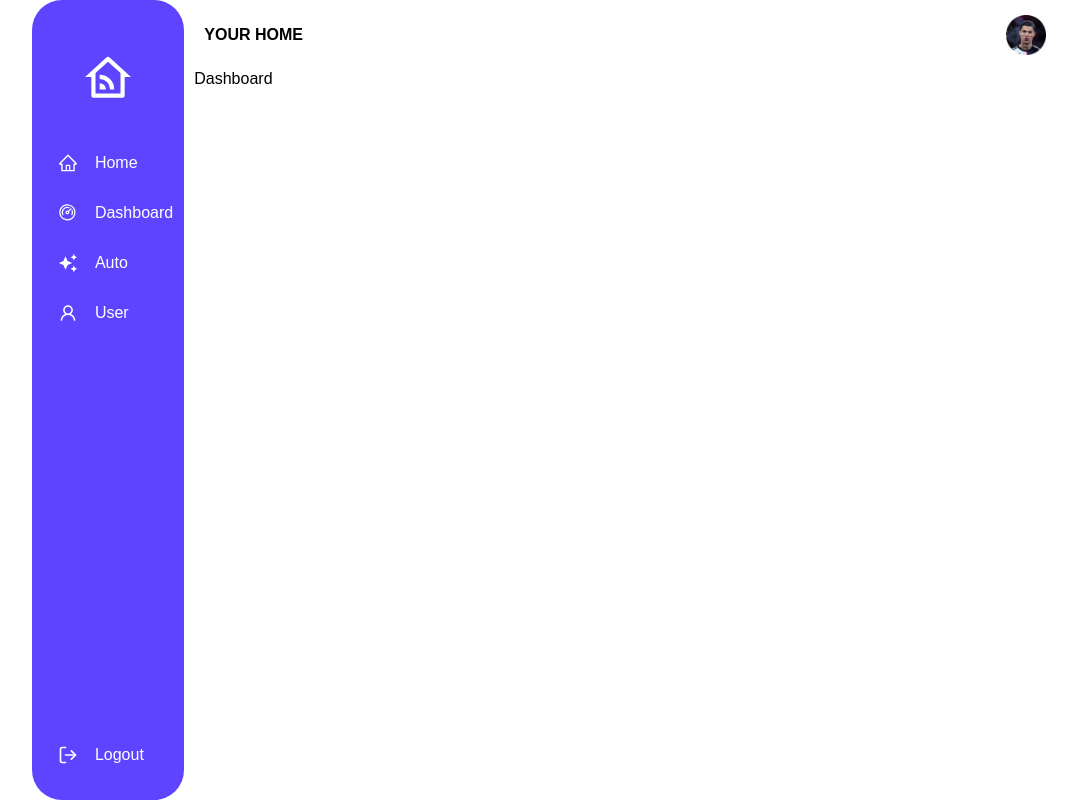
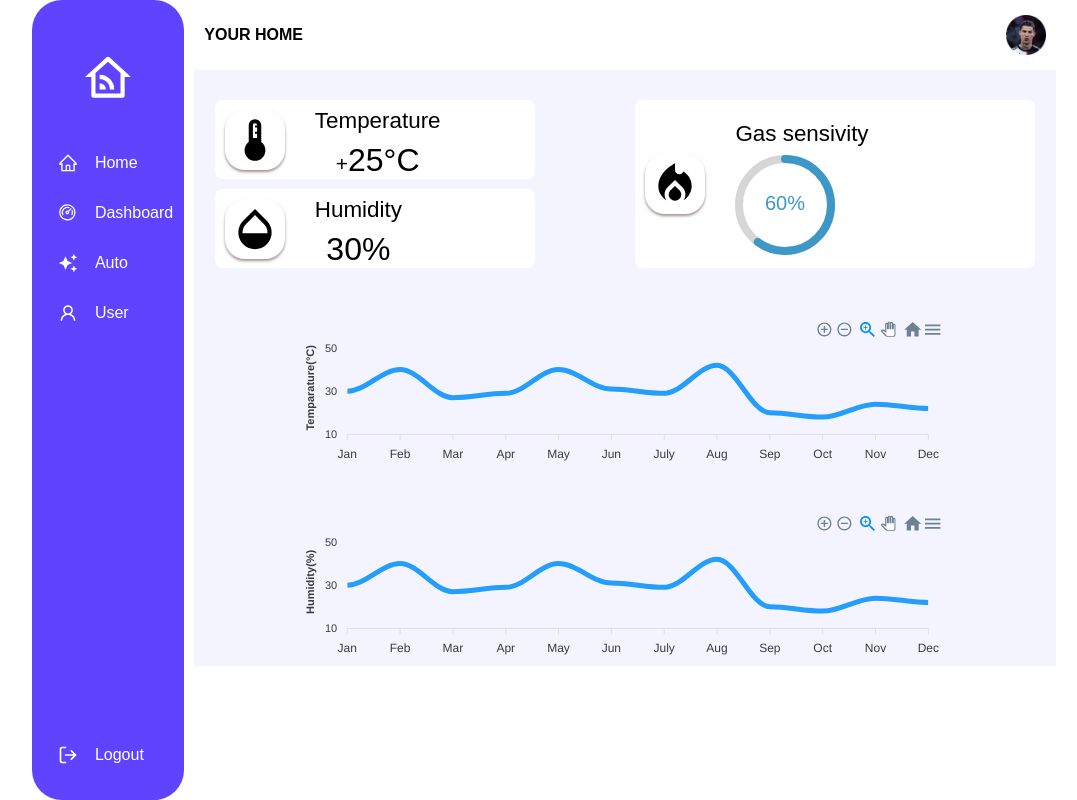
Before and after one commit to coddyOcat/smarthome-iotgateway, a React (Create React App) app: page /dashboard in a window 1280 px wide. Shown: the whole page, without its empty margins (96-1173 px from the left). Built offline with nearby package versions, Linux system fonts and the light colour scheme.

Commit message:
Dashboard and Mode

```diff
--- a/package.json
+++ b/package.json
@@ -7,12 +7,16 @@
     "@emotion/styled": "^11.8.1",
     "@material-ui/core": "^4.12.3",
     "@material-ui/icons": "^4.11.2",
+    "@mui/icons-material": "^5.5.1",
     "@mui/material": "^5.5.0",
     "@react-icons/all-files": "^4.1.0",
     "@testing-library/jest-dom": "^5.16.2",
     "@testing-library/react": "^12.1.4",
     "@testing-library/user-event": "^13.5.0",
+    "apexcharts": "^3.33.2",
     "react": "^17.0.2",
+    "react-apexcharts": "^1.4.0",
+    "react-circular-progressbar": "^2.0.4",
     "react-dom": "^17.0.2",
     "react-icons": "^4.3.1",
     "react-scripts": "5.0.0",
--- a/src/components/pages/Auto.js
+++ b/src/components/pages/Auto.js
@@ -1,9 +1,112 @@
 import React from 'react'
+import styled from 'styled-components'
+import LightbulbIcon from '@mui/icons-material/Lightbulb';
+import SecurityIcon from '@mui/icons-material/Security';
+import Switch from '@mui/material/Switch';
+const ModeData = [
+  {
+    title: 'Light Mode',
+    icon: <LightbulbIcon style={{fontSize:50}}/>,
+    description: 'You can switch auto mode on light here'
+  },
+  {
+    title: 'Security Mode',
+    icon: <SecurityIcon style={{fontSize:50}}/>,
+    description: 'You can switch security mode here'
+  },
+  {
+    title: 'Light Mode',
+    icon: <LightbulbIcon style={{fontSize:50}}/>,
+    description: 'You can switch security mode here'
+  },
+  {
+    title: 'Security Mode',
+    icon: <SecurityIcon style={{fontSize:50}}/>,
+    description: 'You can switch security mode here'
+  }
+]
 
 const Auto = () => {
   return (
-    <div>Auto</div>
+    <AutoContainer>
+      {
+        ModeData.map((item, key) => {
+          return (
+            <AutoItem key={key}>
+              <IconSwitch>
+                <ItemIcon>
+                  {item.icon}
+                </ItemIcon>
+                <ItemSwitch>
+                  <Switch
+                  // checked={checked}
+                  // onChange={handleChange}
+                  // inputProps={{ 'aria-label': 'controlled' }}
+                  />
+                </ItemSwitch>
+              </IconSwitch>
+              <NameDescription>
+                <ItemName>
+                  {item.title}
+                </ItemName>
+                <ItemDescription>
+                  {item.description}
+                </ItemDescription>
+              </NameDescription>
+            </AutoItem>
+          )
+        })
+      }
+    </AutoContainer>
   )
 }
 
+const AutoContainer = styled.div`
+  display: flex;
+  flex-wrap:wrap;
+  background-color:#F3F4FF;
+  justify-content: space-evenly;
+  width: 100%;
+  height: 100%;
+  align-items: center;
+`
+
+const AutoItem = styled.div`
+  display:flex;
+  flex-direction: column;
+  justify-content: center;
+  width: 400px;
+  height: 200px;
+  background-color: #fff;
+  border-radius: 8px;
+  padding: 0 10px 0 15px;
+`
+
+const IconSwitch = styled.div`
+  display: flex;
+  justify-content: space-between;
+`
+
+const ItemIcon = styled.div``
+
+const ItemSwitch = styled.div``
+
+const NameDescription = styled.div`
+  margin-top: 10px;
+`
+
+const ItemName = styled.div`
+  font-size: 1.2rem;
+  font-weight: 600;
+`
+
+const ItemDescription = styled.div`
+  margin-top: 20px;
+  font-size: 0.8rem;
+  font-weight: 200;
+`
+
+
+
+
 export default Auto
--- a/src/components/pages/Dashboard.js
+++ b/src/components/pages/Dashboard.js
@@ -1,9 +1,249 @@
 import React from 'react'
+import styled from "styled-components"
+import DeviceThermostatIcon from '@mui/icons-material/DeviceThermostat';
+import OpacityIcon from '@mui/icons-material/Opacity';
+import LocalFireDepartmentIcon from '@mui/icons-material/LocalFireDepartment';
+import { CircularProgressbar } from 'react-circular-progressbar';
+import 'react-circular-progressbar/dist/styles.css';
+import Chart from "react-apexcharts";
 
-const Dashboard = () => {
-  return (
-    <div>Dashboard</div>
-  )
+const chartOptions1 = {
+    series: [{
+        name: 'Temperature',
+        data: [30, 40, 27, 29, 40, 31, 29, 42, 20, 18, 24, 22]
+    }],
+    options: {
+        color: ['#4099c8'],
+        chart: {
+            background: 'transparent'
+        },
+        dataLabels: {
+            enabled: false
+        },
+        stroke: {
+            curve: 'smooth'
+        },
+        xaxis: {
+            categories: ['Jan', 'Feb', 'Mar', 'Apr', 'May', 'Jun', 'July', 'Aug', 'Sep', 'Oct', 'Nov', 'Dec']
+        },
+        yaxis: {
+            title: {
+                text: "Temparature(\u00b0C)"
+            }
+        },
+        legend: {
+            position: 'top'
+        },
+        grid: {
+            show: false
+        }
+    }
+
 }
 
+const chartOptions2 = {
+    series: [{
+        name: 'Humidity',
+        data: [30, 40, 27, 29, 40, 31, 29, 42, 20, 18, 24, 22]
+    }],
+    options: {
+        color: ['#4099c8'],
+        chart: {
+            background: 'transparent'
+        },
+        dataLabels: {
+            enabled: false
+        },
+        stroke: {
+            curve: 'smooth'
+        },
+        xaxis: {
+            categories: ['Jan', 'Feb', 'Mar', 'Apr', 'May', 'Jun', 'July', 'Aug', 'Sep', 'Oct', 'Nov', 'Dec']
+        },
+        yaxis: {
+            title: {
+                text: "Humidity(%)"
+            }
+        },
+        legend: {
+            position: 'top'
+        },
+        grid: {
+            show: false
+        }
+    }
+
+}
+
+
+function Dashboard() {
+    return (
+        <DashboardContainer>
+            <Measure>
+                <TempHumi>
+                    <Temperature>
+                        <TempIcon>
+                            <DeviceThermostatIcon style={{ fontSize: 50 }} />
+                        </TempIcon>
+                        <DataContainer>
+                            <Label>
+                                Temperature
+                            </Label>
+                            <Data>
+                                <DataSign>
+                                    +
+                                </DataSign>25&deg;C
+                            </Data>
+                        </DataContainer >
+                    </Temperature>
+                    <Humidity>
+                        <TempIcon>
+                            <OpacityIcon style={{ fontSize: 50 }} />
+                        </TempIcon>
+                        <DataContainer>
+                            <Label>
+                                Humidity
+                            </Label>
+                            <Data>
+                                30%
+                            </Data>
+                        </DataContainer >
+                    </Humidity>
+                </TempHumi>
+                <Gas>
+                    <TempIcon>
+                        <LocalFireDepartmentIcon style={{ fontSize: 50 }} />
+                    </TempIcon>
+                    <DataGas>
+                        <Label>
+                            Gas sensivity
+                        </Label>
+                        <GasChart>
+                            <CircularProgressbar value={60} text={'60%'} />
+                        </GasChart>
+                    </DataGas>
+                </Gas>
+            </Measure>
+            <Statistic>
+                <TempChart>
+                    <Chart
+                        options={chartOptions1.options}
+                        series={chartOptions1.series}
+                        type='line'
+                        height='100%'
+                    />
+                </TempChart>
+                <HumidityChart>
+                    <Chart
+                        options={chartOptions2.options}
+                        series={chartOptions2.series}
+                        type='line'
+                        height='100%'
+                    />
+                </HumidityChart>
+            </Statistic>
+        </DashboardContainer>
+    )
+}
+
+const DashboardContainer = styled.div`
+    background-color: #F3F4FF;
+    padding-top:20px;
+`
+
+const Measure = styled.div`
+    display: flex;
+    justify-content: space-evenly;
+`
+
+const TempHumi = styled.div`
+  width: 400px;
+`
+
+const Temperature = styled.div`
+    width: 80%;
+    display: flex;
+    border-radius: 8px;
+    background-color: #fff;
+    align-items: center;
+    padding-left: 10px;
+    margin-top: 10px;
+`
+
+const Humidity = styled.div`
+width: 80%;
+display: flex;
+border-radius: 8px;
+background-color: #fff;
+align-items: center;
+padding-left: 10px;
+margin-top: 10px;
+`
+
+const Gas = styled.div`
+    display:flex;
+    align-items: center;
+    background-color: #fff;
+    width: 400px;
+    margin-top: 10px;
+    border-radius:8px;
+    padding-left: 10px;
+`
+
+const Statistic = styled.div`
+    display:flex;
+    flex-direction: column;
+    margin-top: 50px;
+    align-items: center;
+`
+
+const TempChart = styled.div`
+    width: 650px;
+    margin-bottom: 40px;
+`
+
+const HumidityChart = styled.div`
+  width: 650px;
+`
+
+const TempIcon = styled.div`
+    width: 60px;
+    height: 60px;
+    display: flex;
+    align-items: center;
+    justify-content: center;
+    border-radius: 20px;
+    box-shadow: 0 2px 3px #a49292;
+`
+
+const DataContainer = styled.div`
+    display: flex;
+    align-items: center;
+    justify-content: center;
+    flex-direction: column;
+    margin-left: 30px;
+`
+
+const Data = styled.div`
+    font-size: 2rem;
+`
+
+const Label = styled.div`
+    font-size: 1.4rem;
+    margin: 8px 0;
+`
+
+const DataSign = styled.span`
+    font-size: 1.3rem;
+`
+const DataGas = styled.div`
+    margin-left: 30px;
+`
+
+const GasChart = styled.div`
+    width: 100px;
+    height: 100px;
+`
+
+
 export default Dashboard
```
Also changed, not shown: 1 other file (tests, documents, lock files or other folders).
